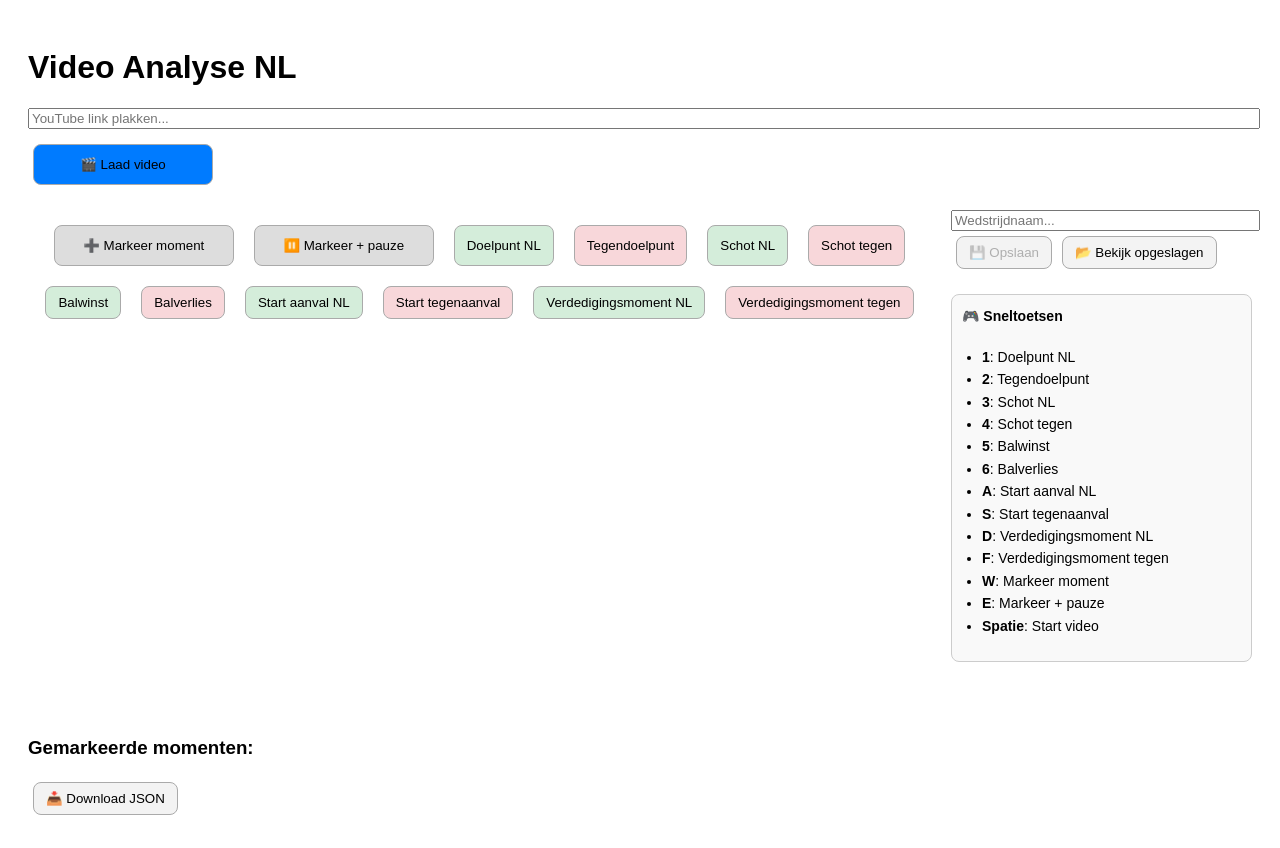
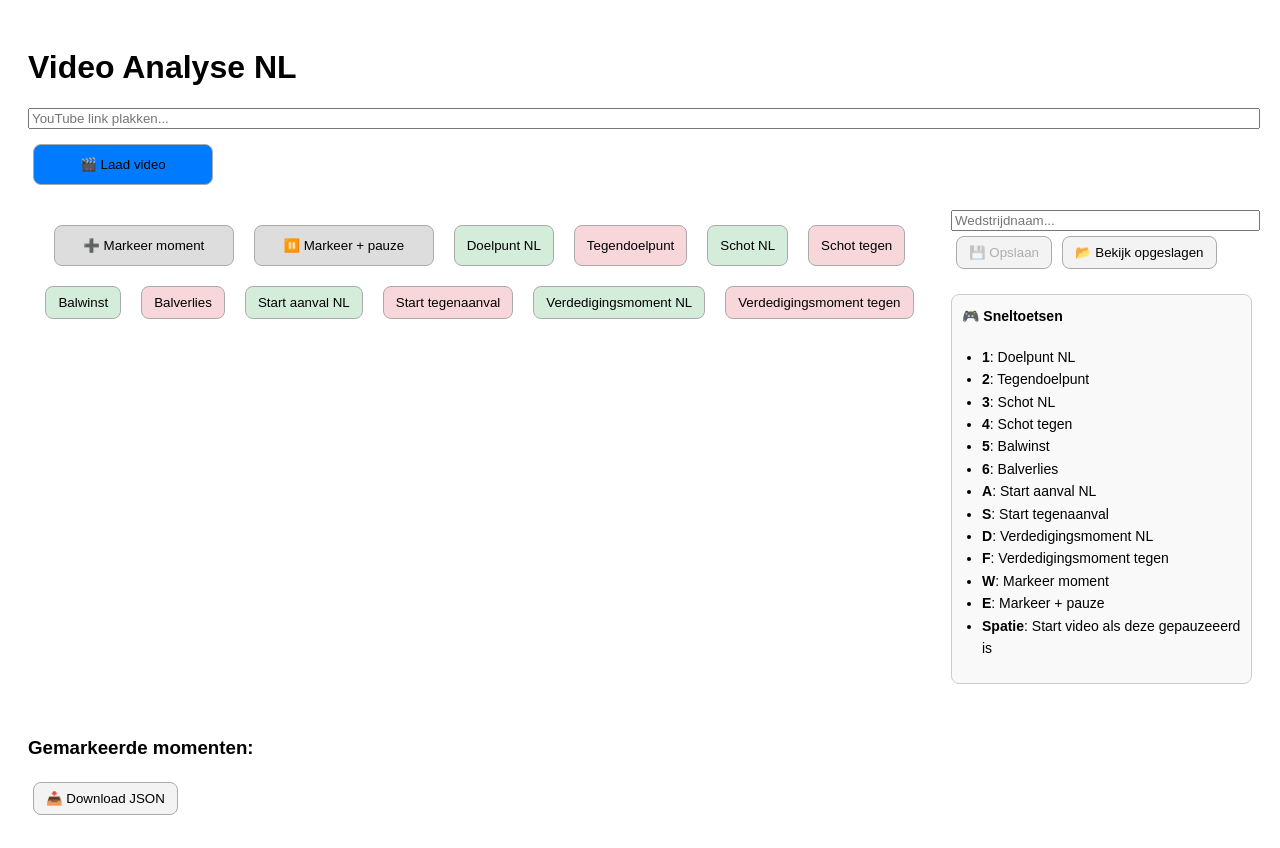
Before and after one commit to Sytsevdz/Video-Analyzer, a React (Vite) app: page / in a window 1280 px wide. Built offline with nearby package versions, Linux system fonts and the light colour scheme.

Commit message:
Update main.jsx

```diff
--- a/src/main.jsx
+++ b/src/main.jsx
@@ -222,7 +222,7 @@ const renderLegend = () => (
       <li><strong>F</strong>: Verdedigingsmoment tegen</li>
       <li><strong>W</strong>: Markeer moment</li>
       <li><strong>E</strong>: Markeer + pauze</li>
-      <li><strong>Spatie</strong>: Start video</li>
+      <li><strong>Spatie</strong>: Start video als deze gepauzeeerd is</li>
     </ul>
   </div>
 );
```
